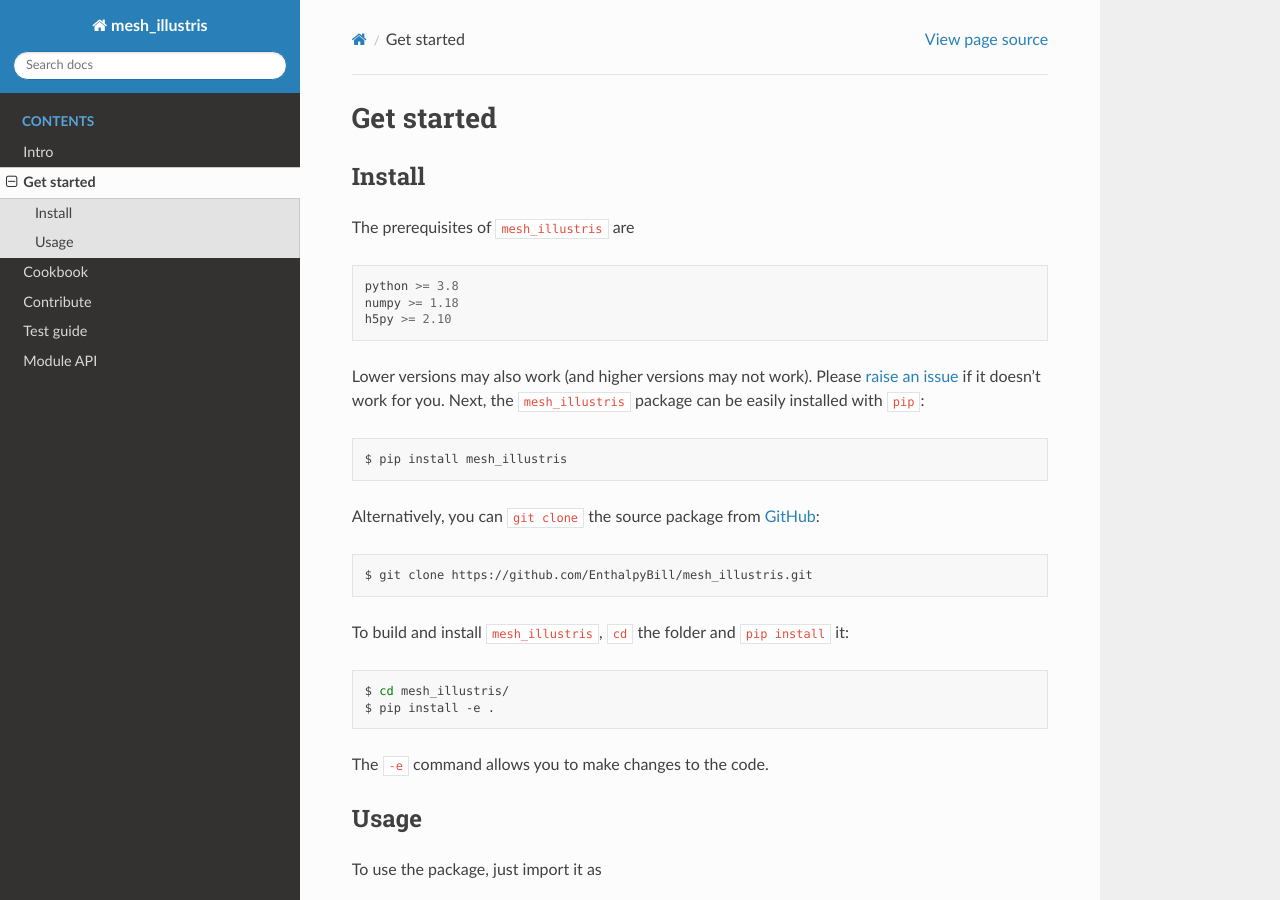
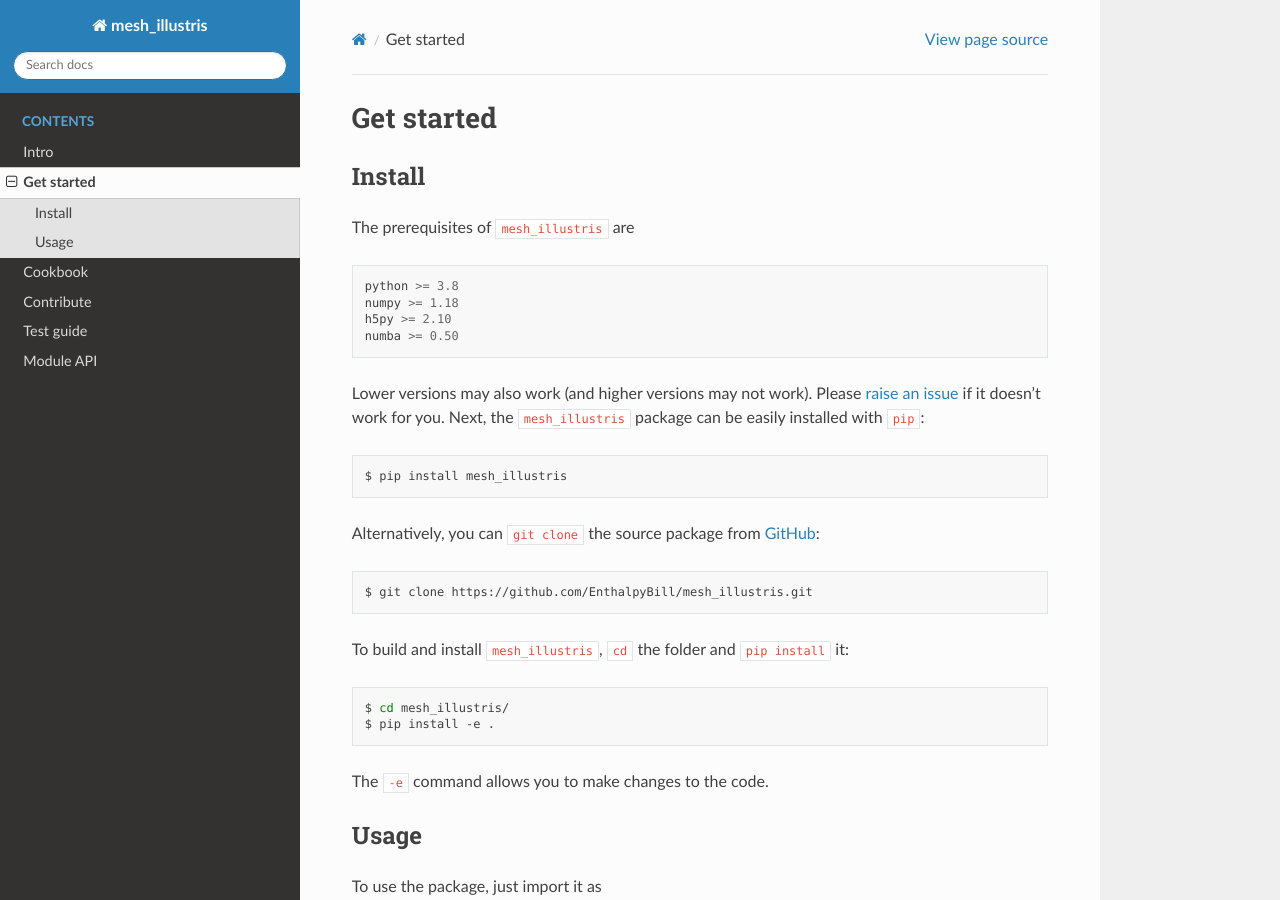
Before and after one commit to EnthalpyBill/oct_illustris, a Sphinx documentation site: the page built from docs/source/get_started.md, in a window 1280 px wide and 900 px high. Built offline with Sphinx 7.4.7 and the Read the Docs theme 2.0.0, drawn with Linux system fonts in a browser that asks for light colours.

Commit message:
Updated prerequisites for installation

````diff
--- a/docs/source/get_started.md
+++ b/docs/source/get_started.md
@@ -8,6 +8,7 @@ The prerequisites of `mesh_illustris` are
 python >= 3.8
 numpy >= 1.18
 h5py >= 2.10
+numba >= 0.50
 ```
 
 Lower versions may also work (and higher versions may not work). Please [raise an issue](https://github.com/EnthalpyBill/mesh_illustris/issues/new) if it doesn't work for you. Next, the `mesh_illustris` package can be easily installed with `pip`:
````
Also changed, not shown: README.md (+1 -0 lines).
